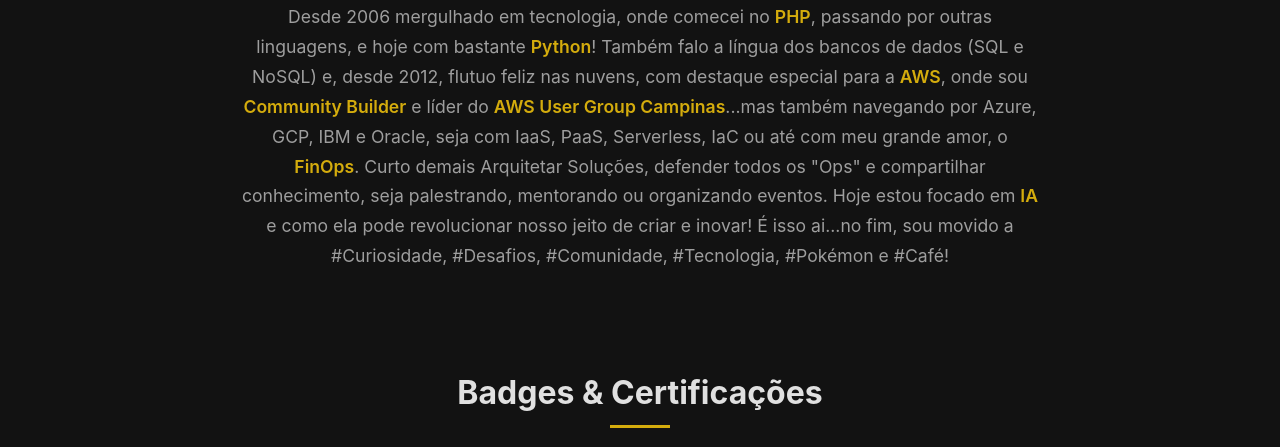
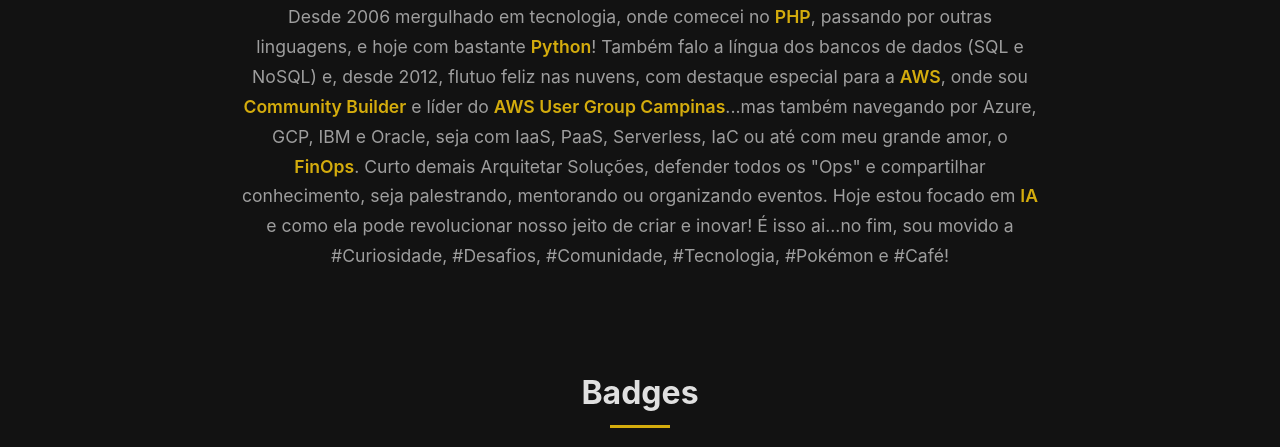
Before and after one commit to felipekiko/kiko.dev.br, a plain HTML site: page index.html in a window 1280 px wide. Shown: the part 426-873 px from the top of the page. Drawn offline with Linux system fonts and the light colour scheme; files whose address does not match are found by name.

```diff
--- a/index.html
+++ b/index.html
@@ -108,7 +108,7 @@
     <!-- Badges Section -->
     <section id="badges" class="section">
       <div class="section-header">
-        <h2 class="section-title">Badges & Certificações</h2>
+        <h2 class="section-title">Badges</h2>
       </div>
       <div class="badges-container">
         <a href="https://aws.amazon.com/developer/community/community-builders/" target="_blank" rel="noopener noreferrer" class="badge-link">
```
